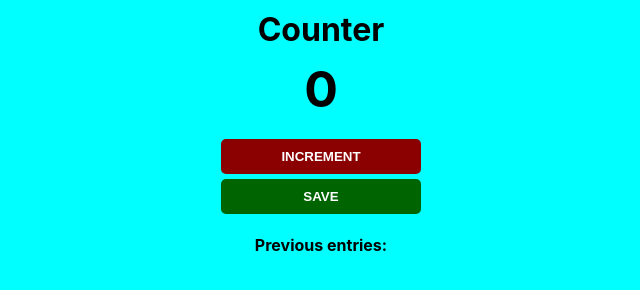
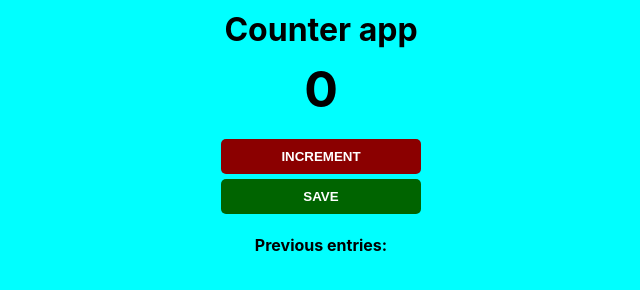
Before and after one commit to Favourayokunle/counterapp, a plain HTML site: page index.html in a window 1280 px wide. Shown: the whole page, without its empty margins (319-959 px from the left). Drawn offline with Linux system fonts and the light colour scheme.

Commit message:
Update index.html

```diff
--- a/index.html
+++ b/index.html
@@ -1,7 +1,7 @@
 <html>
     <head><link rel="stylesheet" href="style.css"></head>
     <body>
-        <h1>Counter</h1>
+        <h1>Counter app</h1>
         <h2 id="count-el">0</h2>
         <button id="increment-btn" onclick="increment()">INCREMENT</button> <br>
         <button id="save-btn" onclick="save()">SAVE</button>
```
